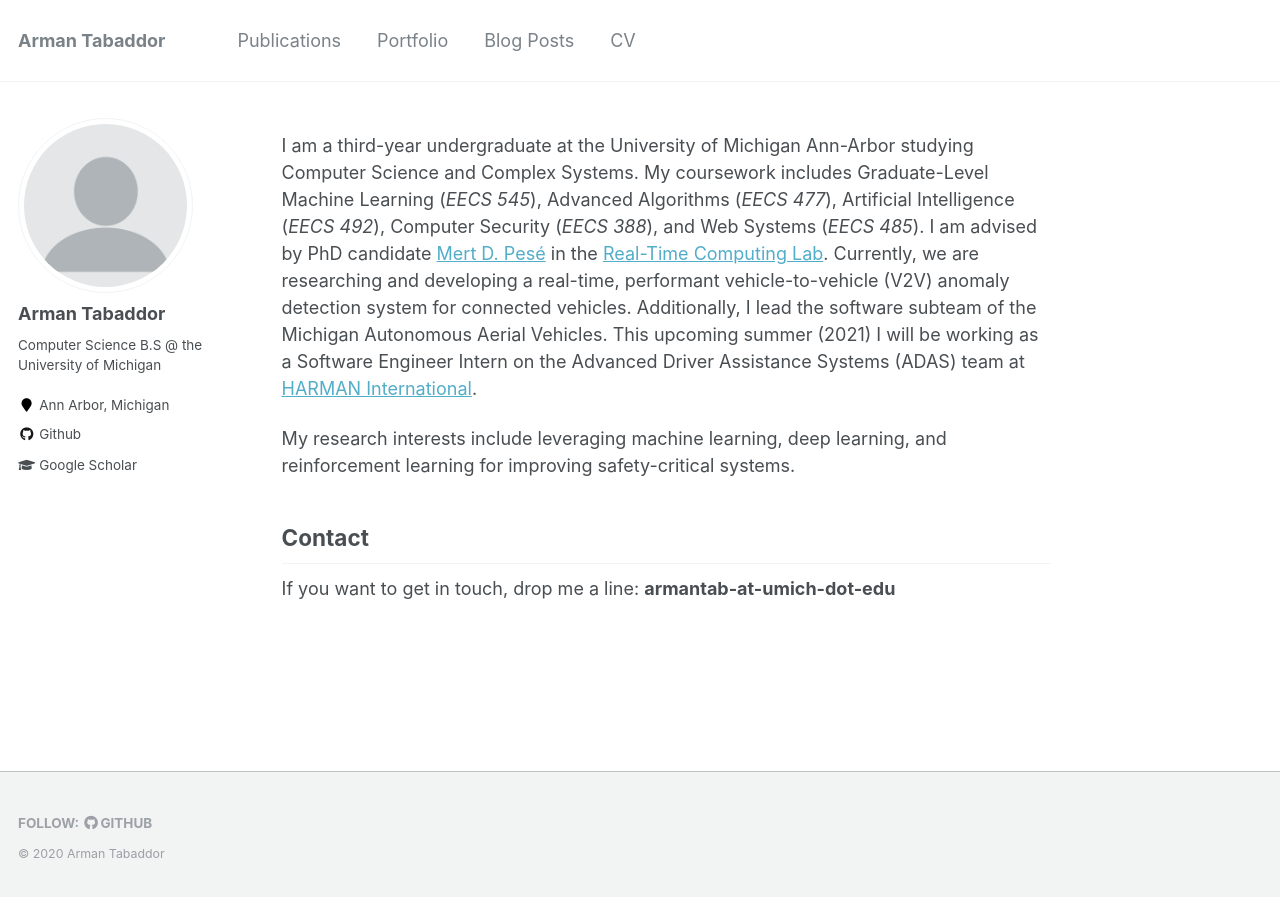
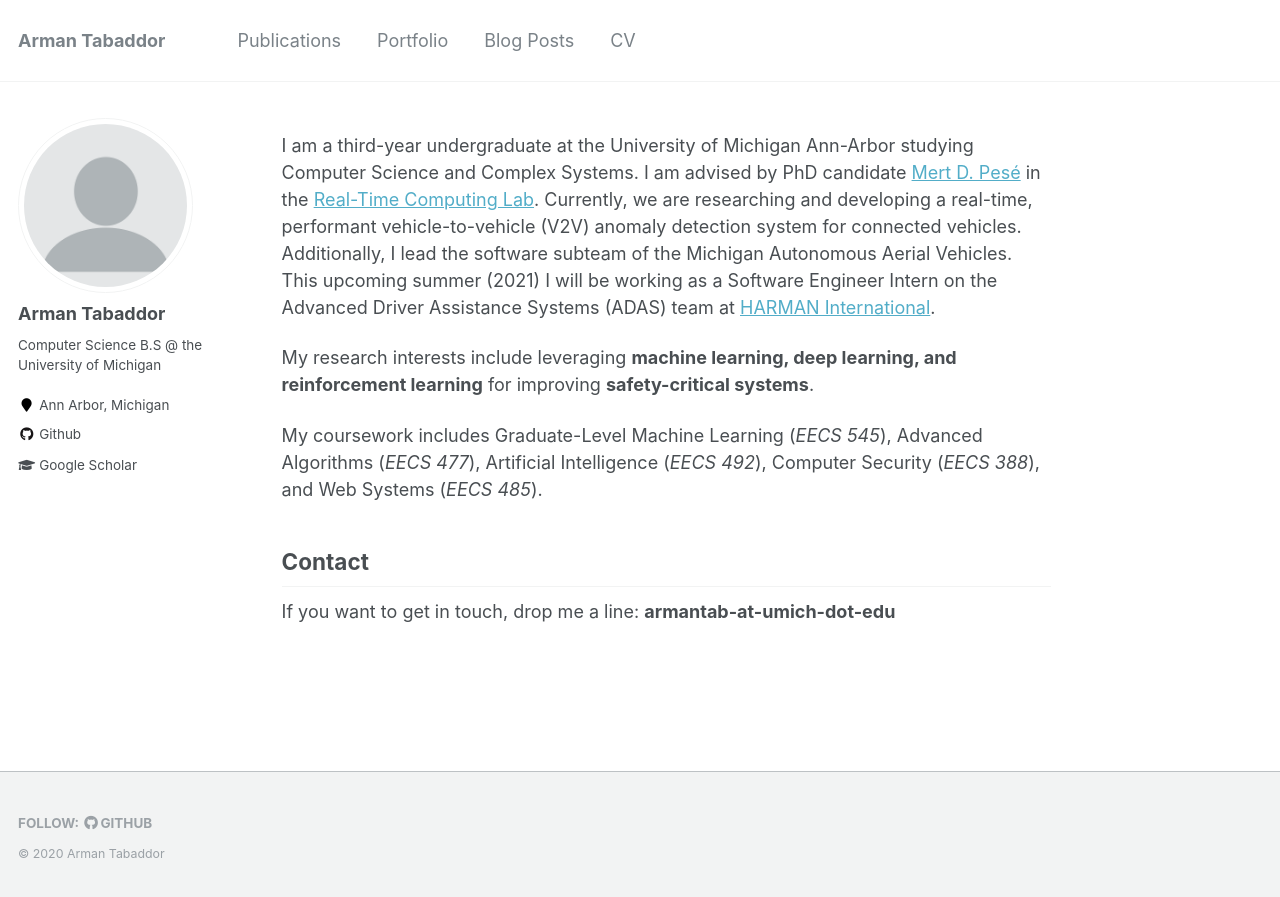
Before and after one commit to tabaddor/tabaddor.github.io, a Jekyll site: the page built from _pages/about.md, in a window 1280 px wide. Shown: the top 897 px of the page. Built offline with Jekyll 4.4.1, drawn with Linux system fonts in a browser that asks for light colours.

```diff
--- a/_pages/about.md
+++ b/_pages/about.md
@@ -8,9 +8,11 @@ redirect_from:
   - /about.html
 ---
 
-I am a third-year undergraduate at the University of Michigan Ann-Arbor studying Computer Science and Complex Systems. My coursework includes Graduate-Level Machine Learning (_EECS 545_), Advanced Algorithms (_EECS 477_), Artificial Intelligence (_EECS 492_), Computer Security (_EECS 388_), and Web Systems (_EECS 485_). I am advised by PhD candidate [Mert D. Pesé](https://mpese.com) in the [Real-Time Computing Lab](https://rtcl.eecs.umich.edu/rtclweb/). Currently, we are researching and developing a real-time, performant vehicle-to-vehicle (V2V) anomaly detection system for connected vehicles. Additionally, I lead the software subteam of the Michigan Autonomous Aerial Vehicles. This upcoming summer (2021) I will be working as a Software Engineer Intern on the Advanced Driver Assistance Systems (ADAS) team at [HARMAN International](https://harman.com).
+I am a third-year undergraduate at the University of Michigan Ann-Arbor studying Computer Science and Complex Systems. I am advised by PhD candidate [Mert D. Pesé](https://mpese.com) in the [Real-Time Computing Lab](https://rtcl.eecs.umich.edu/rtclweb/). Currently, we are researching and developing a real-time, performant vehicle-to-vehicle (V2V) anomaly detection system for connected vehicles. Additionally, I lead the software subteam of the Michigan Autonomous Aerial Vehicles. This upcoming summer (2021) I will be working as a Software Engineer Intern on the Advanced Driver Assistance Systems (ADAS) team at [HARMAN International](https://harman.com).
 
-My research interests include leveraging machine learning, deep learning, and reinforcement learning for improving safety-critical systems.
+My research interests include leveraging **machine learning, deep learning, and reinforcement learning** for improving **safety-critical systems**.
+
+My coursework includes Graduate-Level Machine Learning (_EECS 545_), Advanced Algorithms (_EECS 477_), Artificial Intelligence (_EECS 492_), Computer Security (_EECS 388_), and Web Systems (_EECS 485_).
 
 Contact
 ------
```
